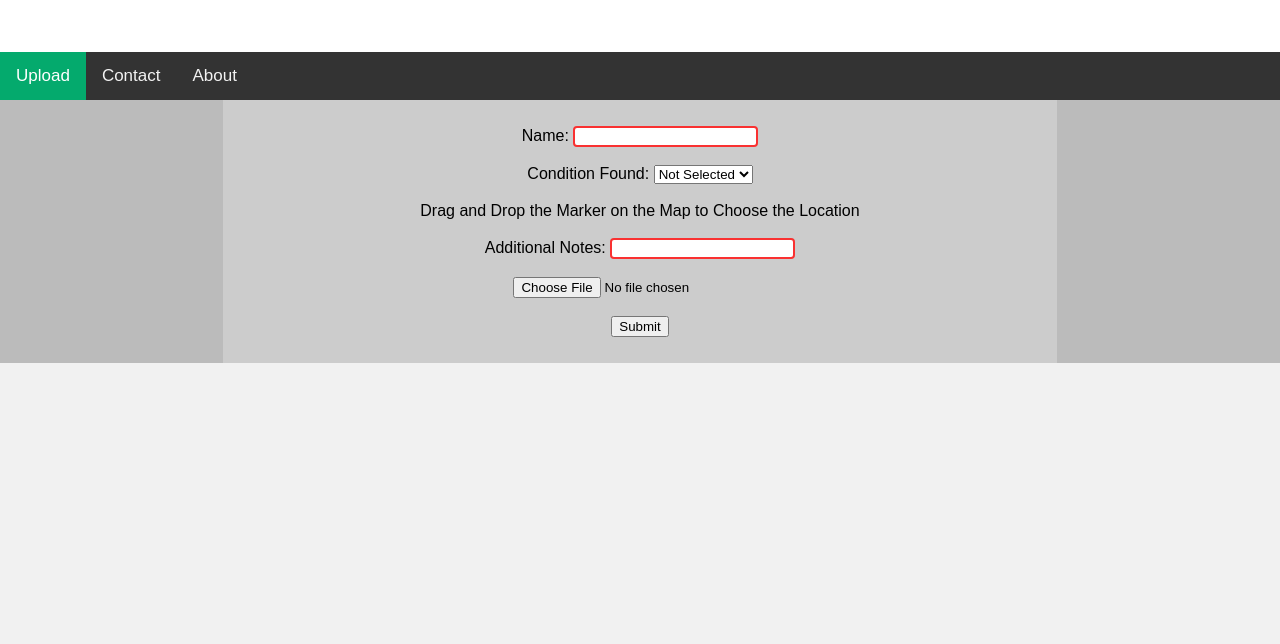
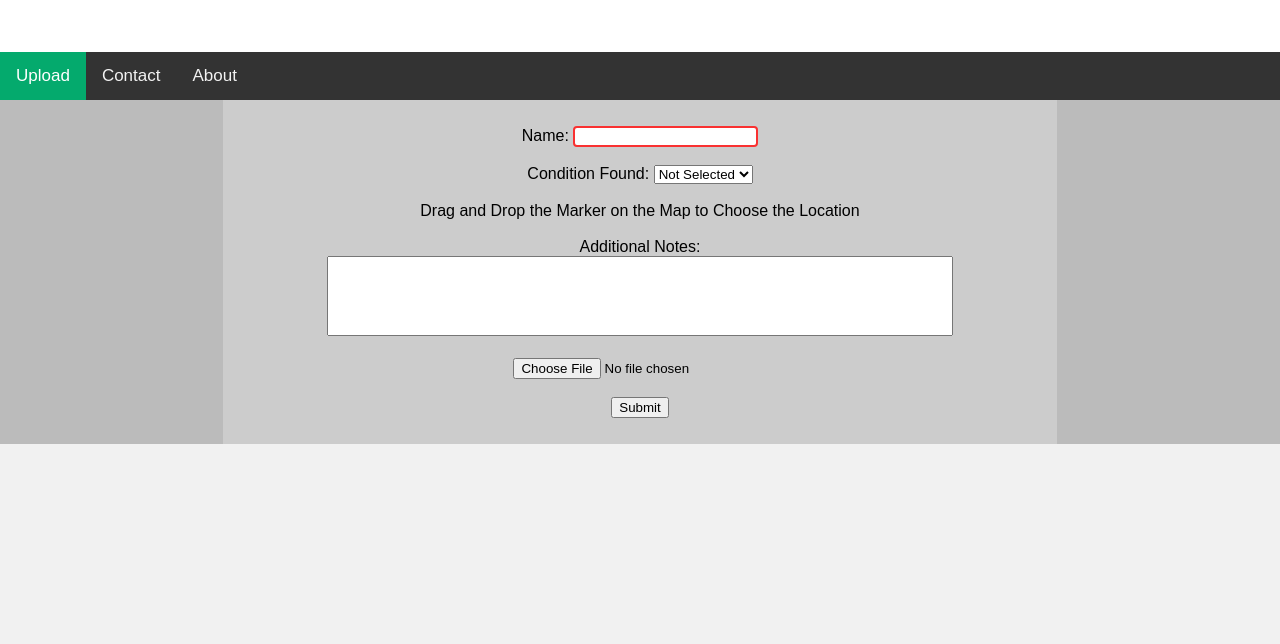
Before and after one commit to jake-ward2639/webdev22, a plain HTML site: page UI/index.html in a window 1280 px wide. Shown: the part 156-800 px from the top of the page. Drawn offline with nearby package versions, Linux system fonts and the light colour scheme.

Commit message:
css again

```diff
--- a/UI/STP.css
+++ b/UI/STP.css
@@ -120,6 +120,14 @@ form {
   margin:1em;
 }
 
+textarea {
+    resize: none;
+    width: -webkit-fill-available;
+    margin-left: 10%;
+    margin-right: 10%;
+    height: 80px;
+}
+
 #conditionFoundB, #conditionFoundC{
   display: none;
 }
--- a/UI/index.html
+++ b/UI/index.html
@@ -56,8 +56,8 @@
           <option value="deathByElectricFence">Death by Electric Fence</option>
         </select><br><br>
         <a>Drag and Drop the Marker on the Map to Choose the Location</a><br><br>
-        <label for="notes">Additional Notes:</label>
-        <input type="text" id="notes" name="notes"><br><br>
+        <label for="notes">Additional Notes:</label><br>
+        <textarea id="notes"></textarea><br><br>
         <input type="file" id="imageToSubmit" name="image"><br><br>
         <button id="submitSighting" type="button">Submit</button>
       </form>
```
